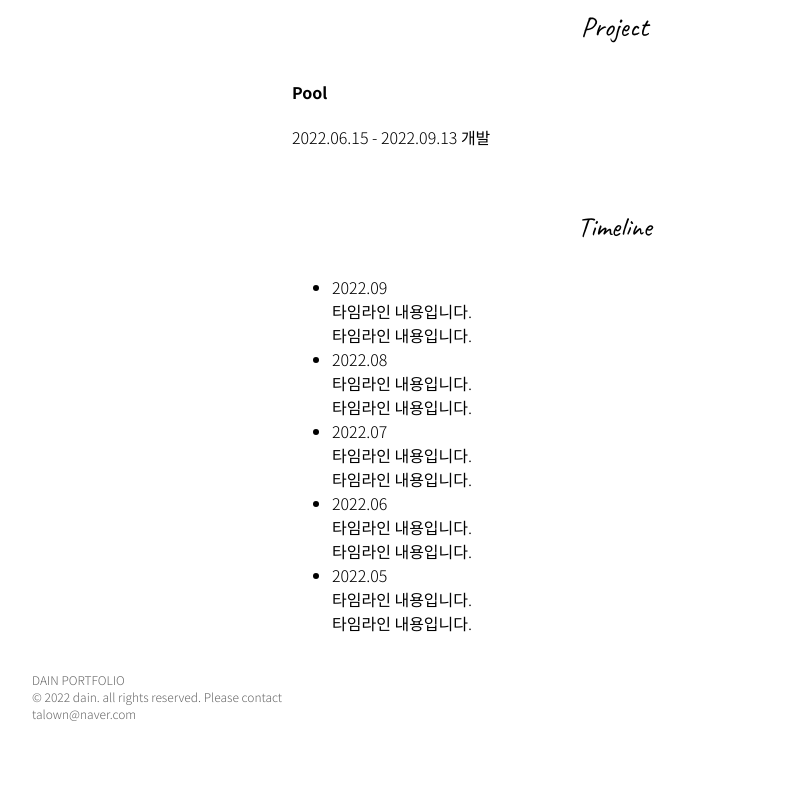
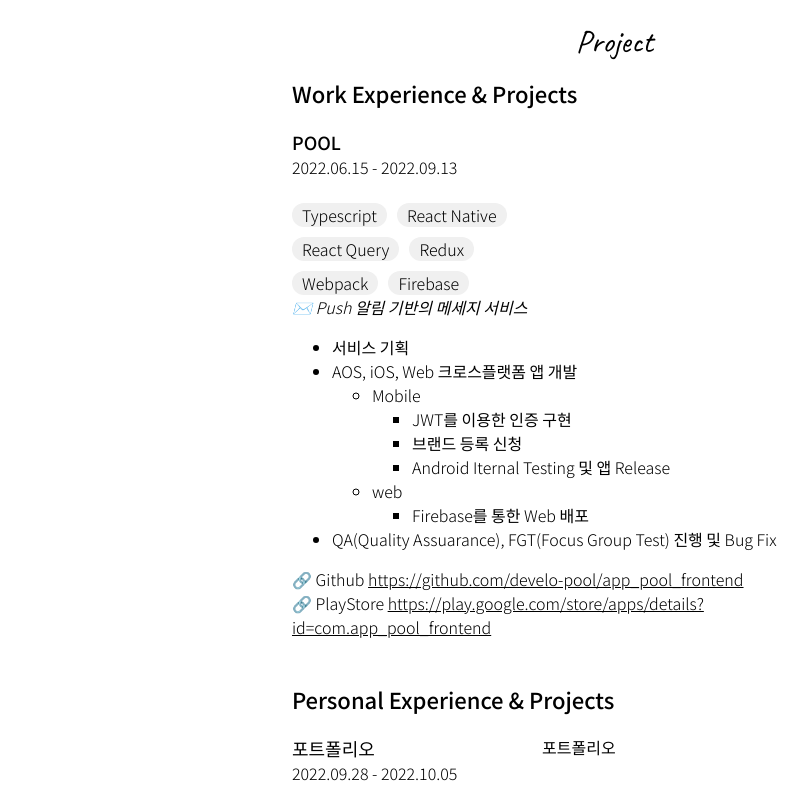
Before and after one commit to da-in/resume, a React (Create React App) app: page / in a window 1280 px wide. Shown: the part 980-1780 px from the top of the page, without its empty margins (224-1031 px from the left). Built offline with nearby package versions, Linux system fonts and the light colour scheme.

Commit message:
:sparkles: Upgrage Projects
Upgrage Projects

```diff
--- a/src/components/NavButton.js
+++ b/src/components/NavButton.js
@@ -24,8 +24,8 @@ const NavButton = forwardRef((props, scrollRef) => {
                 className="handwriting"
                 style={
                     isCurrent
-                        ? { color: 'black' }
-                        : { color: 'rgba(0,0,0,0.3)' }
+                        ? { color: 'black', fontSize: '28px' }
+                        : { color: 'rgba(0,0,0,0.3)', fontSize: '28px' }
                 }
             >
                 {props.title}
--- /dev/null
+++ b/src/components/ProjectBlock.js
@@ -0,0 +1,40 @@
+import React, { useState } from 'react';
+import MarkdownRenderer from './MarkdownRenderer';
+import styles from '../assets/styles';
+import Tag from '../components/Tag';
+
+function ProjectBlock({ title, date, markdown, tag }) {
+    const [project, setProject] = useState('');
+    fetch(markdown)
+        .then((response) => {
+            return response.text();
+        })
+        .then((text) => setProject(text));
+    return (
+        <div
+            style={{
+                display: 'flex',
+                flexWrap: 'wrap',
+                padding: '20px 0px',
+            }}
+        >
+            <div style={{ width: '250px' }}>
+                <p style={{ ...styles.fontWeight.bold, fontSize: '18px' }}>
+                    {title}
+                </p>
+                <p>{date}</p>
+                <br />
+                <div style={{ display: 'flex', flexWrap: 'wrap', gap: '10px' }}>
+                    {tag?.map((data) => (
+                        <Tag>{data}</Tag>
+                    ))}
+                </div>
+            </div>
+            <div style={{ maxWidth: '500px' }}>
+                <MarkdownRenderer>{project}</MarkdownRenderer>
+            </div>
+        </div>
+    );
+}
+
+export default ProjectBlock;
--- a/src/components/SectionTitle.js
+++ b/src/components/SectionTitle.js
@@ -8,6 +8,7 @@ function SectionTitle({ children }) {
                 textAlign: 'center',
                 paddingTop: '30px',
                 paddingBottom: '15px',
+                fontSize: '32px',
             }}
         >
             {children}
--- a/src/index.css
+++ b/src/index.css
@@ -49,7 +49,6 @@ a:hover{
 
 .handwriting {
   font-family: 'Caveat';
-  font-size: 28px;
 }
 
 hr {
--- a/src/markdown/project.md
+++ /dev/null
@@ -1,32 +0,0 @@
-#### Pool
-
-2022.06.15 - 2022.09.13
-개발
-
-<!-- _✉️ Push 알림 기반의 메세지 서비스_
-
-**개발기간** | 2022.06.15 - 2022.09.13
-**사용언어** | Typescript
-**기술스택** |
-React Native
-React Query
-Redux
-Webpack
-Firebase
-
-**기여한 점** |
-
--   서비스 기획
--   AOS, iOS, Web 크로스플랫폼 앱 개발
-    -   Mobile
-        -   JWT를 이용한 인증 구현
-        -   브랜드 등록 신청
-        -   Android Iternal Testing 및 앱 Release
-    -   web
-        -   Firebase를 통한 Web 배포
--   QA(Quality Assuarance), FGT(Focus Group Test) 진행 및 Bug Fix
-
-🔗 **Github Repository** | [https://github.com/develo-pool/app_pool_frontend](https://github.com/develo-pool/app_pool_frontend)
-🔗 **Play Store** | [https://play.google.com/store/apps/details?id=com.app_pool_frontend](https://play.google.com/store/apps/details?id=com.app_pool_frontend)
-
-<br/> -->
--- /dev/null
+++ b/src/markdown/project/likelionCrawler.md
@@ -0,0 +1 @@
+크롤러
--- /dev/null
+++ b/src/markdown/project/maily.md
@@ -0,0 +1 @@
+메일리
--- /dev/null
+++ b/src/markdown/project/nonohere.md
@@ -0,0 +1 @@
+여기안돼
--- /dev/null
+++ b/src/markdown/project/pool.md
@@ -0,0 +1,14 @@
+_✉️ Push 알림 기반의 메세지 서비스_
+
+-   서비스 기획
+-   AOS, iOS, Web 크로스플랫폼 앱 개발
+    -   Mobile
+        -   JWT를 이용한 인증 구현
+        -   브랜드 등록 신청
+        -   Android Iternal Testing 및 앱 Release
+    -   web
+        -   Firebase를 통한 Web 배포
+-   QA(Quality Assuarance), FGT(Focus Group Test) 진행 및 Bug Fix
+
+🔗 Github [https://github.com/develo-pool/app_pool_frontend](https://github.com/develo-pool/app_pool_frontend)
+🔗 PlayStore [https://play.google.com/store/apps/details?id=com.app_pool_frontend](https://play.google.com/store/apps/details?id=com.app_pool_frontend)
--- /dev/null
+++ b/src/markdown/project/portfolio.md
@@ -0,0 +1 @@
+포트폴리오
--- /dev/null
+++ b/src/markdown/projects.js
@@ -0,0 +1,46 @@
+export const work = [
+    {
+        id: 1,
+        title: 'POOL',
+        date: '2022.06.15 - 2022.09.13',
+        md: require('../markdown/project/pool.md'),
+        tag: [
+            'Typescript',
+            'React Native',
+            'React Query',
+            'Redux',
+            'Webpack',
+            'Firebase',
+        ],
+    },
+];
+export const personal = [
+    {
+        id: 1,
+        title: '포트폴리오',
+        date: '2022.09.28 - 2022.10.05',
+        md: require('../markdown/project/portfolio.md'),
+        tag: ['Javascript', 'React', 'Webpack', 'GitPages'],
+    },
+    {
+        id: 2,
+        title: '크롤러',
+        date: '2021.04',
+        md: require('../markdown/project/likelionCrawler.md'),
+        tag: ['Python'],
+    },
+    {
+        id: 3,
+        title: '메일리',
+        date: '2021',
+        md: require('../markdown/project/maily.md'),
+        tag: ['Python'],
+    },
+    {
+        id: 4,
+        title: '여기안돼',
+        date: '2020',
+        md: require('../markdown/project/nonohere.md'),
+        tag: ['Python'],
+    },
+];
--- a/src/section/Project.js
+++ b/src/section/Project.js
@@ -1,19 +1,38 @@
-import React, { useState } from 'react';
-import MarkdownRenderer from '../components/MarkdownRenderer';
+import React from 'react';
+import styled from 'styled-components';
 import SectionTitle from '../components/SectionTitle';
+import styles from '../assets/styles';
+import ProjectBlock from '../components/ProjectBlock';
+import { personal, work } from '../markdown/projects';
+
+const Subtitle = styled.p`
+    ${styles.fontWeight.bold}
+    font-size: 22px;
+`;
+
+const MapProject = (projects) =>
+    projects.map((data) => (
+        <>
+            <ProjectBlock
+                key={data.id}
+                title={data.title}
+                date={data.date}
+                markdown={data.md}
+                tag={data.tag}
+            />
+            {data.id !== projects.length ? <hr /> : <></>}
+        </>
+    ));
 
 function Project({ scrollRef }) {
-    const markdown = require('../markdown/project.md');
-    const [project, setProject] = useState('');
-    fetch(markdown)
-        .then((response) => {
-            return response.text();
-        })
-        .then((text) => setProject(text));
     return (
         <div ref={(cur) => (scrollRef.current[3] = cur)}>
             <SectionTitle>Project</SectionTitle>
-            <MarkdownRenderer>{project}</MarkdownRenderer>
+            <Subtitle>Work Experience & Projects</Subtitle>
+            {MapProject(work)}
+            <br />
+            <Subtitle>Personal Experience & Projects</Subtitle>
+            {MapProject(personal)}
         </div>
     );
 }
```
